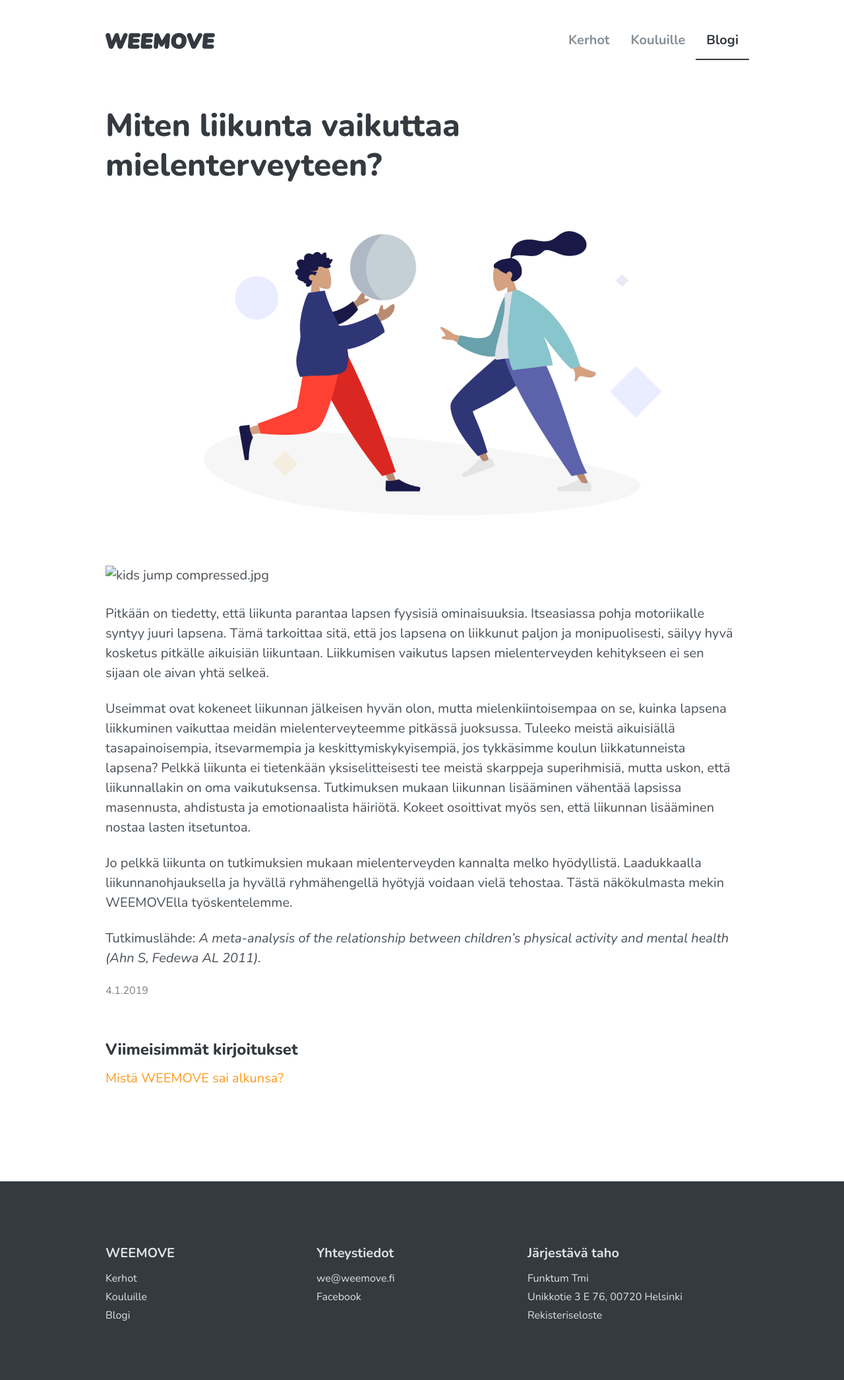
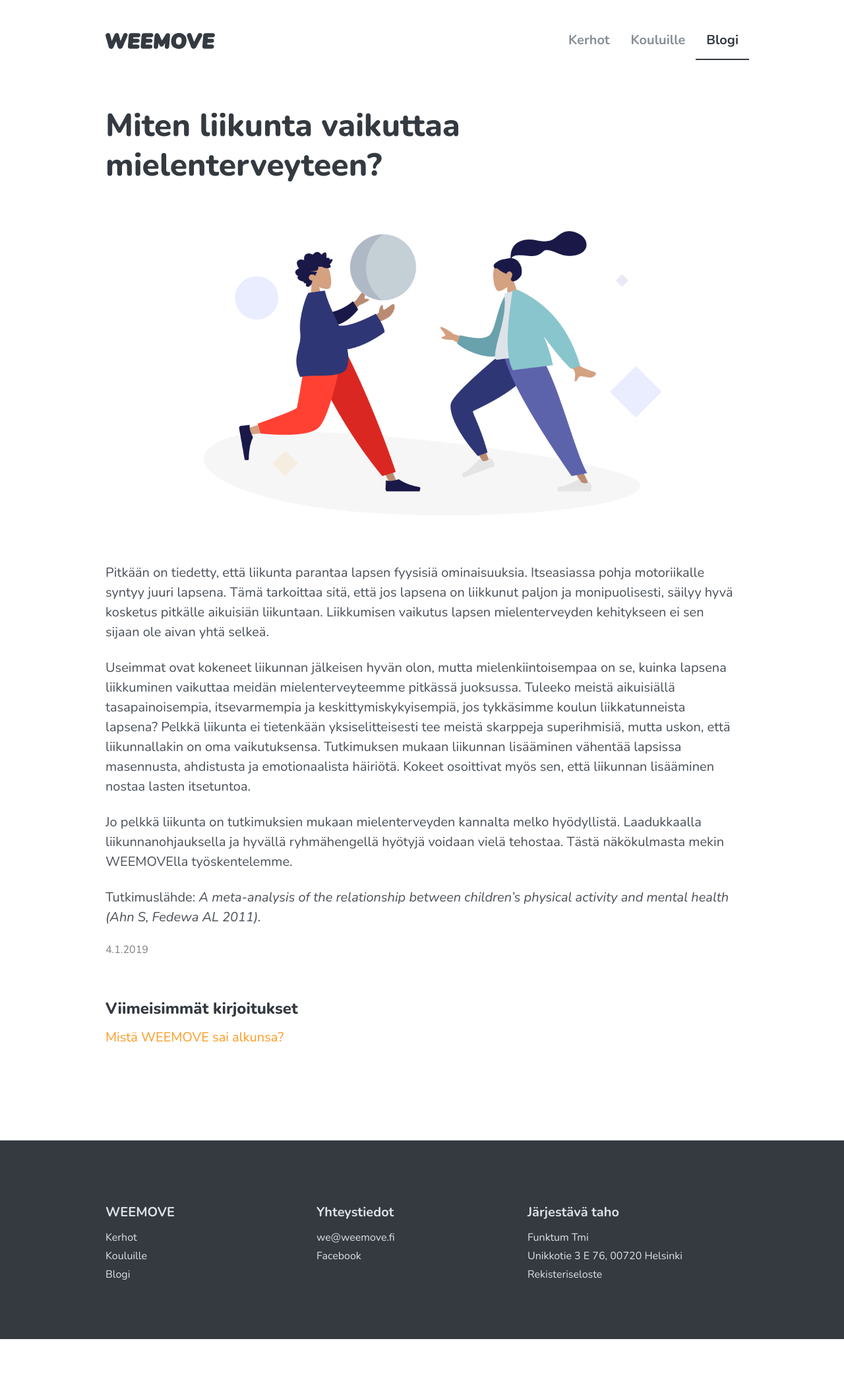
Before and after one commit to Funktum/weemove, a Jekyll site: the page built from _posts/2019-01-24-miten-liikunta-vaikuttaa-mielenterveyteen.md, in a window 1280 px wide. Shown: the whole page at 66% size. Built offline with Jekyll 4.4.1, drawn with Linux system fonts in a browser that asks for light colours; a script that is not in the unit is left out; after the commit the page ends 2029 px from its top, so only the background shows below that.

Commit message:
Update 2019-01-24-miten-liikunta-vaikuttaa-mielenterveyteen.md

```diff
--- a/_posts/2019-01-24-miten-liikunta-vaikuttaa-mielenterveyteen.md
+++ b/_posts/2019-01-24-miten-liikunta-vaikuttaa-mielenterveyteen.md
@@ -6,7 +6,6 @@ date: '2019-01-04'
 image: /uploads/weemove-illustration-1.png
 ---
 
-![kids jump compressed.jpg]({{site.baseurl}}/_posts/kids jump compressed.jpg)
 
 
 Pitkään on tiedetty, että liikunta parantaa lapsen fyysisiä ominaisuuksia. Itseasiassa pohja
```
